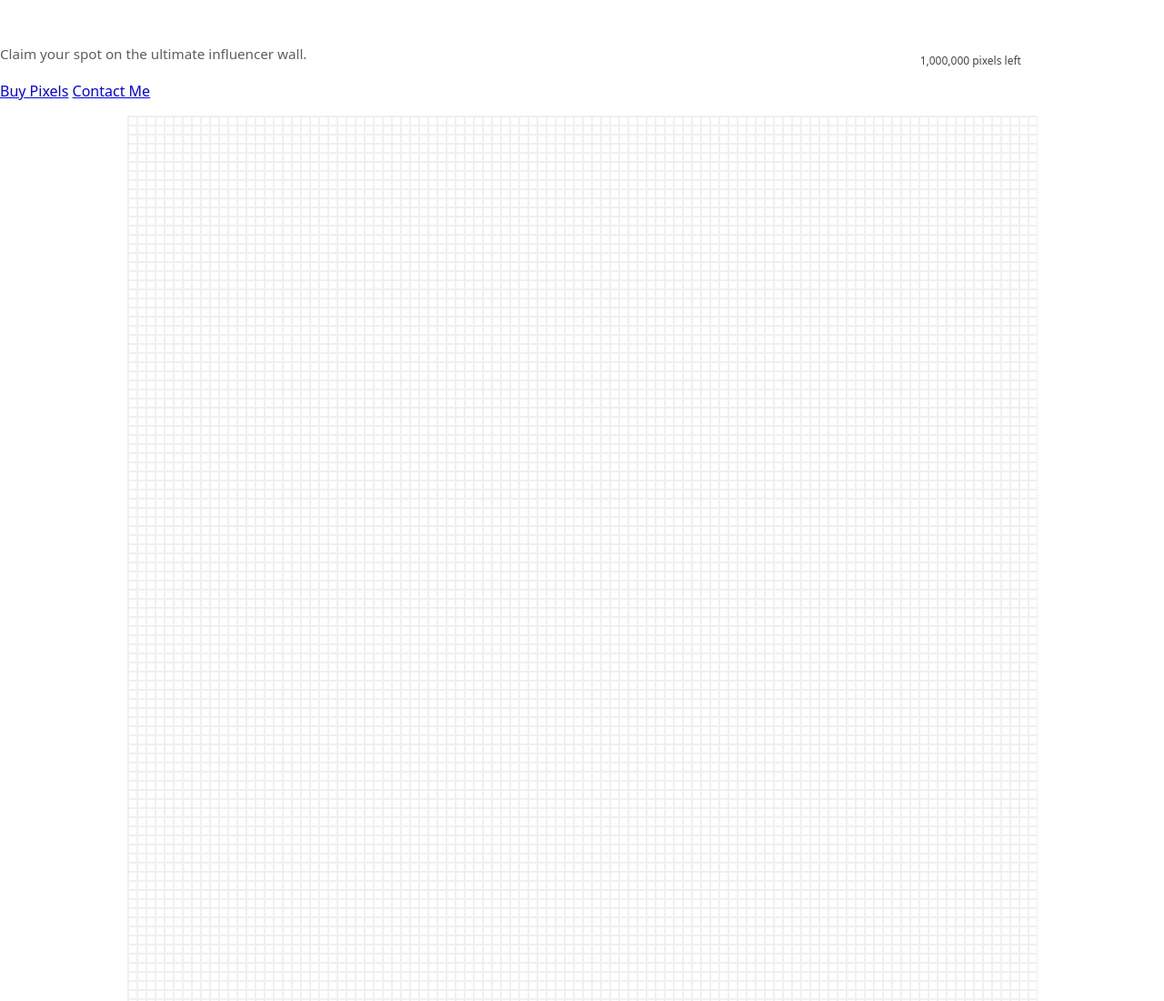
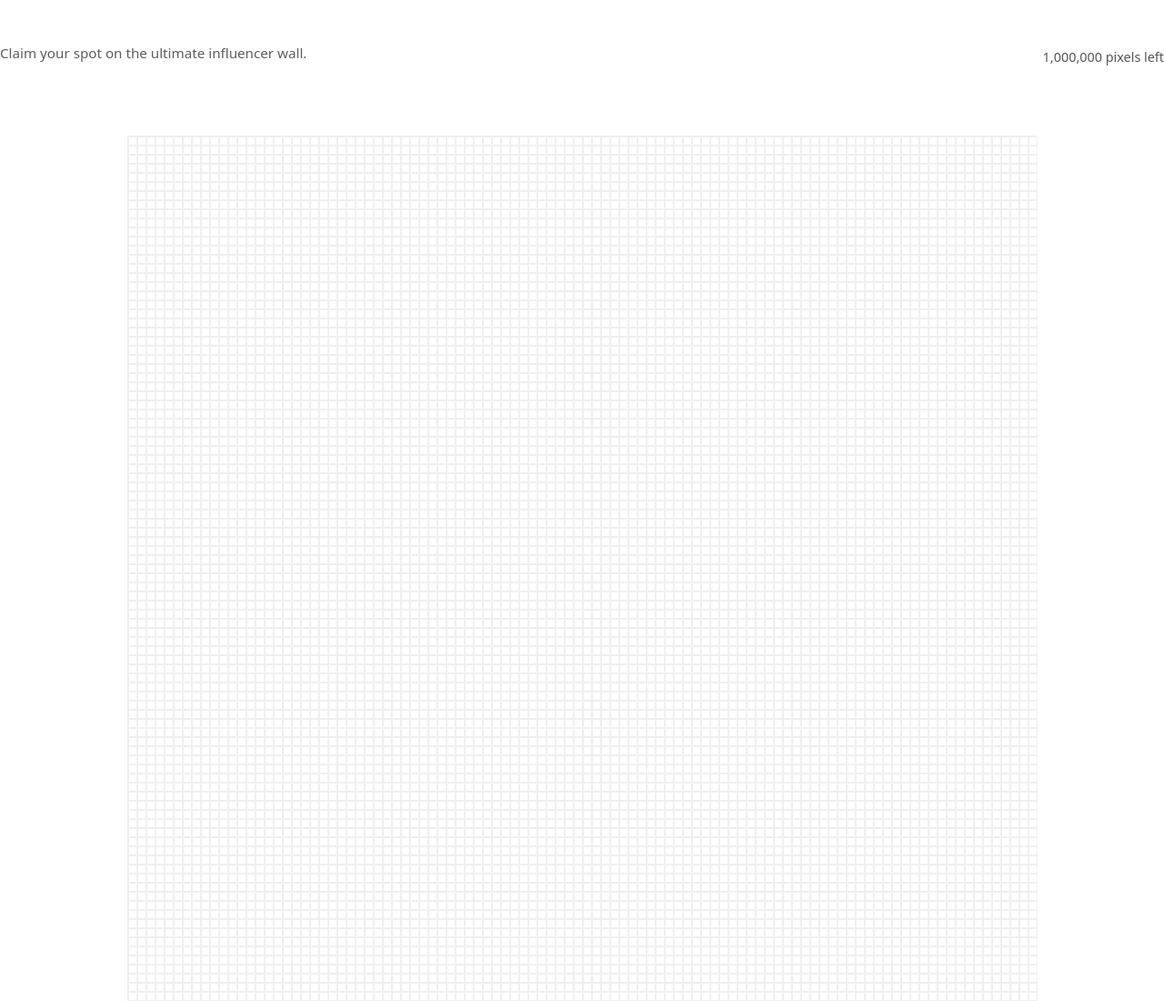
Before and after one commit to GRBUZ/newfixrepo, a website: page index.html in a window 1280 px wide. Shown: the top 1100 px of the page at 91% size. Drawn offline with Linux system fonts and the light colour scheme.

Commit message:
cssaddfix

```diff
--- a/css/style.css
+++ b/css/style.css
@@ -70,3 +70,40 @@ main{display:flex;justify-content:center;padding:16px}
   font-size: .95rem;
   opacity: .95;
 }
+
+/*peut etre retire*/
+.stats { text-align: right; font-size: .95rem; }
+.stats .price { font-weight: 700; }
+.stats .rule, .stats .left { opacity: .9; font-size: .9rem; }
+
+/* Thin nav bar below */
+.nav {
+  background: rgba(255,255,255,.15);
+  border-top: 1px solid rgba(255,255,255,.25);
+  border-bottom: 1px solid var(--line);
+}
+.nav-row {
+  /*display: flex; gap: 10px;
+  padding: 6px 0;*/
+  display: flex; gap: 10px;
+  padding: 6px 0;
+  justify-content: center; /* Centers horizontally */
+  align-items: center;    /* Centers vertically */
+  /* Add height or min-height to the container if needed for vertical centering */
+  /*min-height: 100px;*/ /* Example height */
+}
+.nav-link {
+  color: #fff;
+  text-decoration: none;
+  font-weight: 700;
+  font-size: .95rem;
+  padding: 6px 12px;
+  border: 1px solid rgba(255,255,255,.45);
+  border-radius: 999px;
+  background: rgba(255,255,255,.12);
+}
+.nav-link:hover { background: rgba(255,255,255,.2); }
+.nav-link.ghost {
+  background: transparent;
+  border-color: rgba(255,255,255,.35);
+}
```
